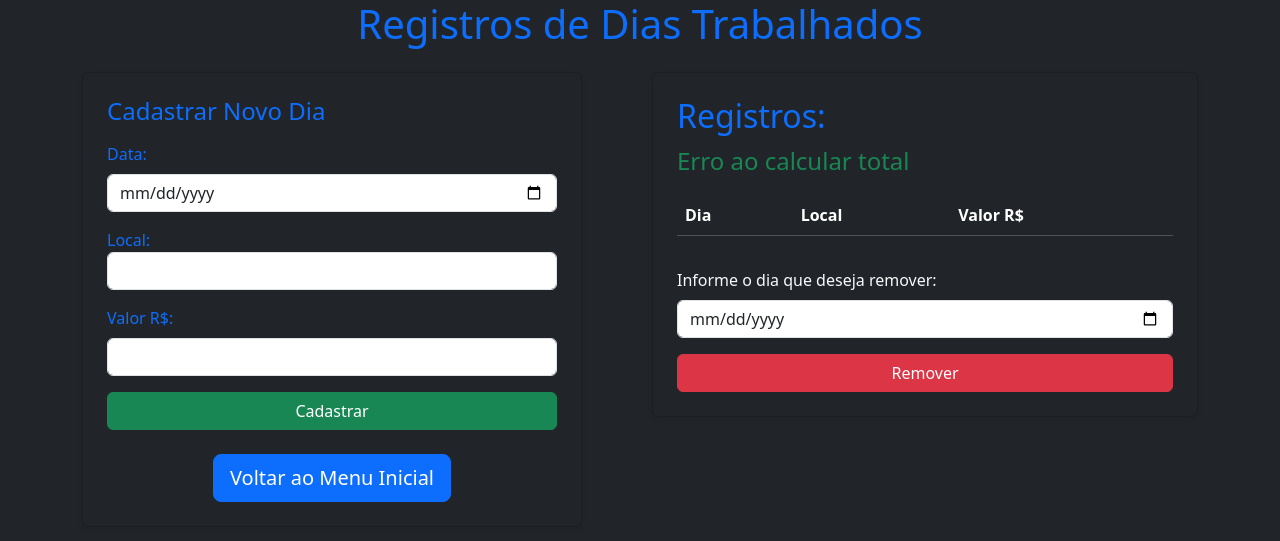
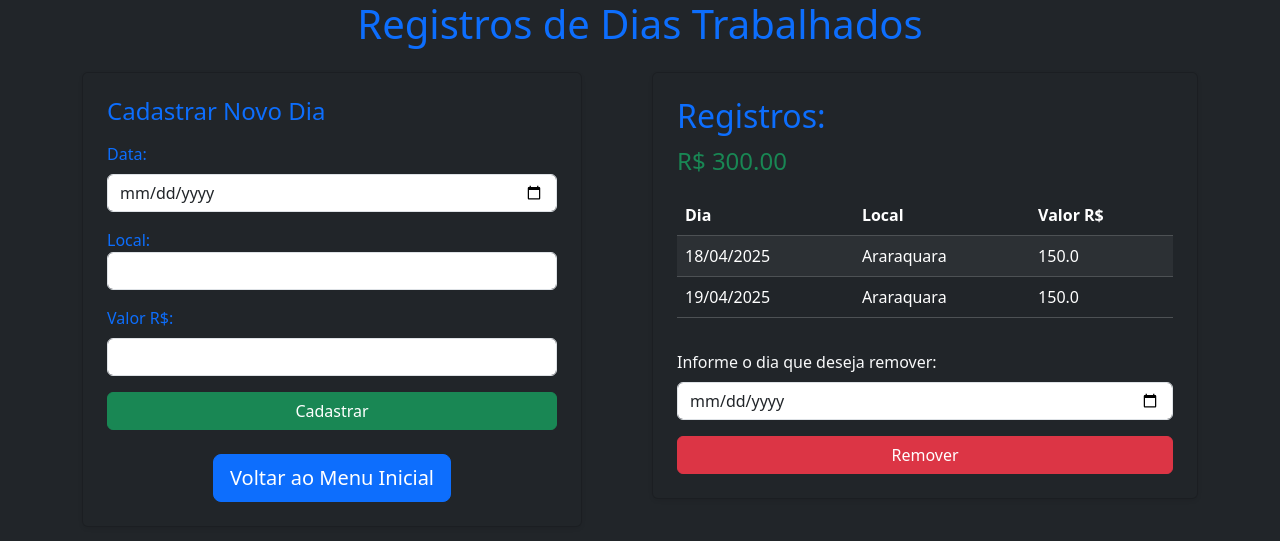
Before and after one commit to Levicarmaghani/Projeto_Flask, a Flask app: page /dias in a window 1280 px wide. Shown: the top 541 px of the page. Run offline with Flask 3, Linux system fonts and the light colour scheme; lists and menus that the app fills with data are empty.

Commit message:
Corrigido cáculo do total e integração com fetch no flask

```diff
--- /dev/null
+++ b/dias.txt
@@ -0,0 +1,2 @@
+18/04/2025;Araraquara;150.00
+19/04/2025;Araraquara;150.00
--- a/main.py
+++ b/main.py
@@ -129,11 +129,12 @@
 @app.route("/total")
 def total_rota():
     try:
-        total = calcular_total(ARQUIVO)  # Função importada da pasta lib
+        resultado = ler_arquivo(ARQUIVO)
+        registros = resultado["dados"]
+        total = calcular_total(registros)  # Função importada da pasta lib
         return {"sucesso": True, "total": total}
     except Exception as e:
-        print(f"Erro ao calcular total: {e}")
-        return {"sucesso": False, "total": 0.0}
+        return {"sucesso": False, "erro": str(e)}
 
 # ============================================
 # Execução do aplicativo Flask
--- a/templates/index.html
+++ b/templates/index.html
@@ -63,7 +63,7 @@
         }
 
         // Chama ao carregar a página
-        window.onload = atualizarTotal;
+        document.addEventListener("DOMContentLoaded", atualizarTotal);
     </script>
 </body>
 </html>
```
